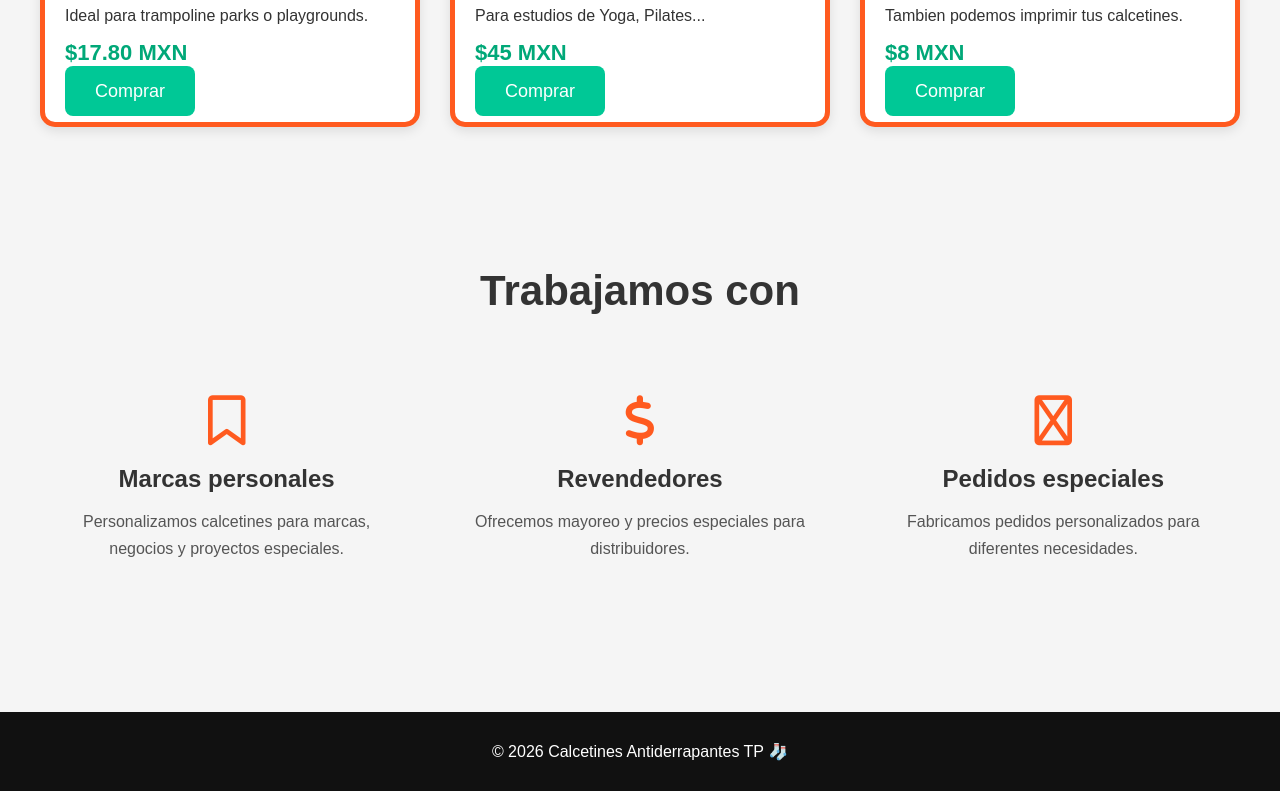
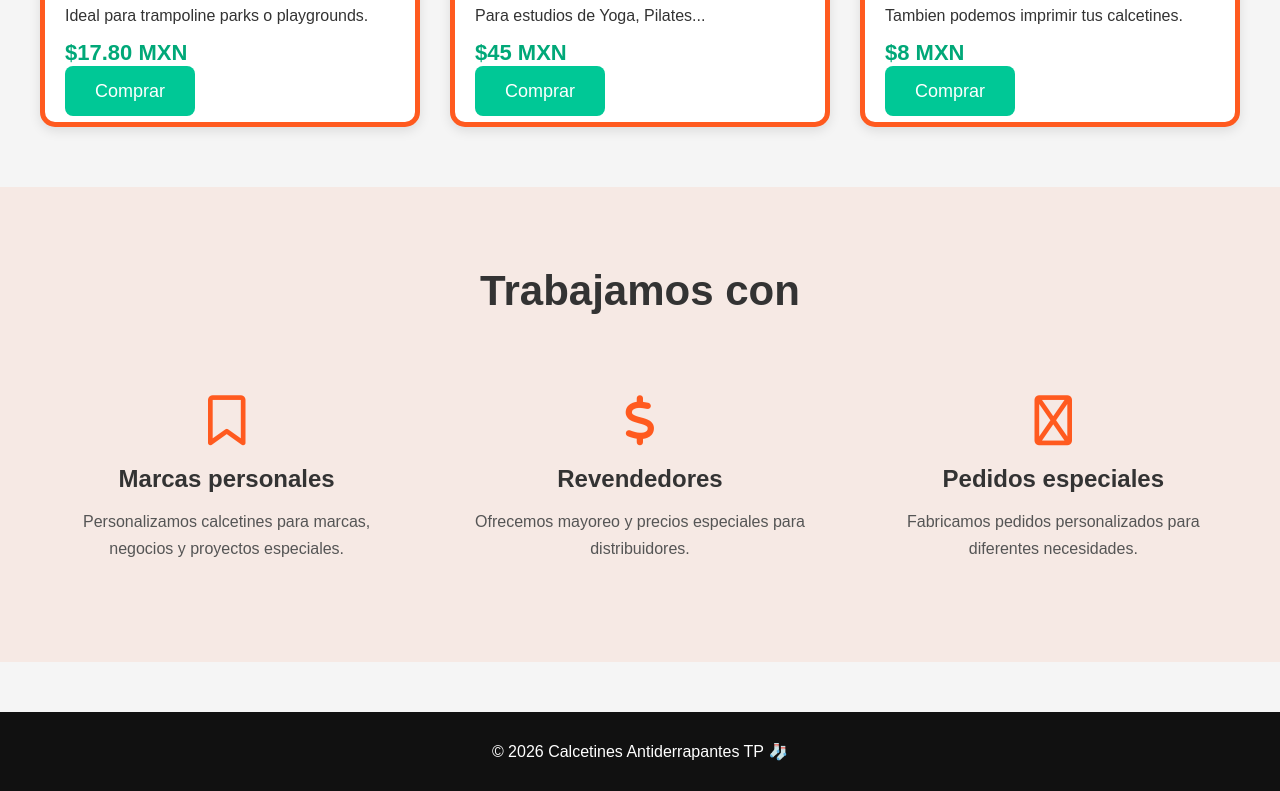
Before and after one commit to josegtz18/antiderrapantes, a plain HTML site: page index.html in a window 1280 px wide. Shown: the part 1096-1887 px from the top of the page. Drawn offline with Linux system fonts and the light colour scheme.

Commit message:
camios pagina 3

```diff
--- a/css/style.css
+++ b/css/style.css
@@ -408,7 +408,7 @@ nav a{
 
     padding:80px 40px;
 
-    background:#f5f5f5;
+    background:rgba(255,90,31,0.08);
 
     text-align:center;
 
```
